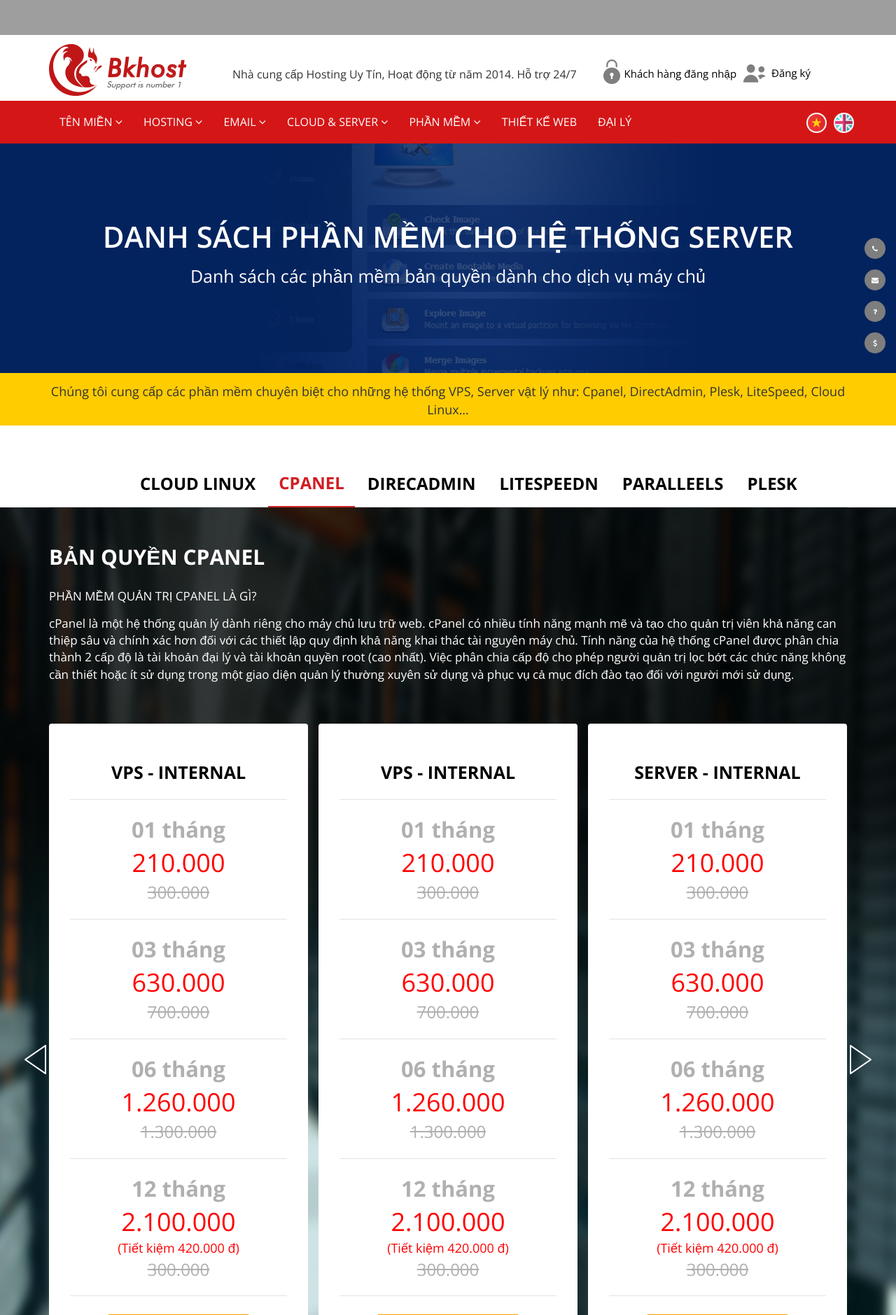
After one commit to thangnv27/bkhost_html, a PHP site: page /phan-mem-webserver.php in a window 1280 px wide. The commit adds this page. Shown: the top 1879 px of the page at 70% size. Run offline with PHP 8.4, Linux system fonts and the light colour scheme; data that the repository does not hold is empty; some libraries are stand-ins or nearby versions; grey boxes are pictures that could not be loaded.

Commit message:
File Phan Mem Webserver

```diff
--- /dev/null
+++ b/phan-mem-webserver.php
@@ -0,0 +1,181 @@
+<?php include("header.php"); ?>
+<div class="layer-old-7">
+  <div class="slide-phan-mem-webserver text-center">
+    <div class="container">
+      <h1 class="text-slide-1">DANH SÁCH PHẦN MỀM CHO HỆ THỐNG SERVER</h1>
+      <h2 class="text-slide-2">
+        Danh sách các phần mềm bản quyền dành cho dịch vụ máy chủ
+      </h2>
+    </div>
+  </div>
+  <div class="text-slide-3">
+    <div class="container">
+      <p>
+        Chúng tôi cung cấp các phần mềm chuyên biệt cho những hệ thống VPS, Server vật lý như: Cpanel, DirectAdmin, Plesk, LiteSpeed, Cloud Linux...
+      </p>
+    </div>
+  </div>
+  <div class="nav-hosting">
+    <div class="container">
+      <ul class="nav nav-tabs">
+        <li>
+          <a data-toggle="tab" href="#tab1">
+            Cloud Linux
+          </a>
+        </li>
+        <li class="active">
+          <a data-toggle="tab" href="#tab2">
+            cpanel
+          </a>
+        </li>
+        <li>
+          <a data-toggle="tab" href="#tab3">
+            Direcadmin
+          </a>
+        </li>
+        <li>
+          <a data-toggle="tab" href="#tab4">
+            Litespeedn
+          </a>
+        </li>
+        <li>
+          <a data-toggle="tab" href="#tab5">
+            Paralleels
+          </a>
+        </li>
+        <li>
+          <a data-toggle="tab" href="#tab6">
+            Plesk
+          </a>
+        </li>
+      </ul>
+    </div>
+  </div>
+  <div class="tab-hosting">
+    <div class="container">
+      <div class="tab-content">
+        <div id="tab2" class="tab-pane fade in active">
+          <div class="text-1 text-left">
+            Bản quyền Cpanel
+          </div>
+          <div class="text-2 text-left">
+            Phần mềm quản trị cPanel là gì?
+          </div>
+          <div class="text-3 text-left">
+            cPanel là một hệ thống quản lý dành riêng cho máy chủ lưu trữ web. cPanel có nhiều tính năng mạnh mẽ và tạo cho quản trị viên khả năng can thiệp sâu và chính xác hơn đối với các thiết lập quy định khả năng khai thác tài nguyên máy chủ. Tính năng của hệ thống cPanel được phân chia thành 2 cấp độ là tài khoản đại lý và tài khoản quyền root (cao nhất). Việc phân chia cấp độ cho phép người quản trị lọc bớt các chức năng không cần thiết hoặc ít sử dụng trong một giao diện quản lý thường xuyên sử dụng và phục vụ cả mục đích đào tạo đối với người mới sử dụng.
+          </div>
+          <div class="hosting-company">
+            <div class="owl-carousel">
+                <div class="content-web-hosting">
+                    <div class="block">
+                      <div class="text-1">
+                        VPS - Internal
+                      </div>
+                    </div>
+                    <div class="block">
+                      <div class="text-2">01 tháng</div>
+                      <div class="text-3">210.000</div>
+                      <div class="text-4"><strike>300.000</strike></div>
+                    </div>
+                    <div class="block">
+                      <div class="text-2">03 tháng</div>
+                      <div class="text-3">630.000</div>
+                      <div class="text-4"><strike>700.000</strike></div>
+                    </div>
+                    <div class="block">
+                      <div class="text-2">06 tháng</div>
+                      <div class="text-3">1.260.000</div>
+                      <div class="text-4"><strike>1.300.000</strike></div>
+                    </div>
+                    <div class="block">
+                      <div class="text-2">12 tháng</div>
+                      <div class="text-3">2.100.000</div>
+                      <div class="text-3-1">(Tiết kiệm 420.000 đ)</div>
+                      <div class="text-4"><strike>300.000</strike></div>
+                    </div>
+                    <a href="#" class="btn-register-hosting">
+                        Đăng ký ngay
+                    </a>
+                </div>
+                <div class="content-web-hosting">
+                    <div class="block">
+                      <div class="text-1">
+                        VPS - Internal
+                      </div>
+                    </div>
+                    <div class="block">
+                      <div class="text-2">01 tháng</div>
+                      <div class="text-3">210.000</div>
+                      <div class="text-4"><strike>300.000</strike></div>
+                    </div>
+                    <div class="block">
+                      <div class="text-2">03 tháng</div>
+                      <div class="text-3">630.000</div>
+                      <div class="text-4"><strike>700.000</strike></div>
+                    </div>
+                    <div class="block">
+                      <div class="text-2">06 tháng</div>
+                      <div class="text-3">1.260.000</div>
+                      <div class="text-4"><strike>1.300.000</strike></div>
+                    </div>
+                    <div class="block">
+                      <div class="text-2">12 tháng</div>
+                      <div class="text-3">2.100.000</div>
+                      <div class="text-3-1">(Tiết kiệm 420.000 đ)</div>
+                      <div class="text-4"><strike>300.000</strike></div>
+                    </div>
+                    <a href="#" class="btn-register-hosting">
+                        Đăng ký ngay
+                    </a>
+                </div>
+                <div class="content-web-hosting">
+                    <div class="block">
+                      <div class="text-1">
+                        Server - Internal
+                      </div>
+                    </div>
+                    <div class="block">
+                      <div class="text-2">01 tháng</div>
+                      <div class="text-3">210.000</div>
+                      <div class="text-4"><strike>300.000</strike></div>
+                    </div>
+                    <div class="block">
+                      <div class="text-2">03 tháng</div>
+                      <div class="text-3">630.000</div>
+                      <div class="text-4"><strike>700.000</strike></div>
+                    </div>
+                    <div class="block">
+                      <div class="text-2">06 tháng</div>
+                      <div class="text-3">1.260.000</div>
+                      <div class="text-4"><strike>1.300.000</strike></div>
+                    </div>
+                    <div class="block">
+                      <div class="text-2">12 tháng</div>
+                      <div class="text-3">2.100.000</div>
+                      <div class="text-3-1">(Tiết kiệm 420.000 đ)</div>
+                      <div class="text-4"><strike>300.000</strike></div>
+                    </div>
+                    <a href="#" class="btn-register-hosting">
+                        Đăng ký ngay
+                    </a>
+                </div>
+            </div>
+          </div>
+        </div>
+      </div>
+    </div>
+  </div>
+  <div class="register-service text-center">
+      <div class="container">
+          <p class="text-register-service">
+              Đăng ký <span>dịch vụ khác</span> kèm theo Cloud VPS của bạn?
+          </p>
+          <div class="button-register-service">
+              <a href="javascript:void(0)">
+                  <img class="screenshot-2" src="images/btn-register-now.png">
+              </a>
+          </div>
+      </div>
+  </div>
+</div>
+<?php include("footer.php"); ?>
--- a/style2.css
+++ b/style2.css
@@ -34,12 +34,23 @@
     background-size: 100% 100%;
 }
 
-.layer-old-5 .text-slide-3, .layer-old-6 .text-slide-3 {
+.layer-old-7 .slide-phan-mem-webserver {
+    background: url("images/slide-phan-mem-webserver.png");
+    background-repeat: no-repeat;
+    background-size: 100% 100%;
+}
+
+.layer-old-5 .text-slide-3, .layer-old-6 .text-slide-3,
+  .layer-old-7 .text-slide-3 {
   background: #ffcc00;
 }
 
 .layer-old-6 .text-slide-3 {
   margin-bottom: 59px;
+}
+
+.layer-old-7 .text-slide-3 {
+  margin-bottom: 65px;
 }
 
 body .slide-hosting-ca-nhan {
@@ -253,7 +264,12 @@
   padding-left: 28%;
 }
 
-.layer-old-2 .nav-hosting ul li a, .layer-old-6 .nav-hosting ul li a {
+.layer-old-7 .nav-hosting ul {
+  padding-left: 10%;
+}
+
+.layer-old-2 .nav-hosting ul li a, .layer-old-6 .nav-hosting ul li a,
+  .layer-old-7 .nav-hosting ul li a {
   font-size: 2.4em;
   font-weight: bold;
   text-transform: uppercase;
@@ -704,3 +720,93 @@
   font-weight: bold;
   color: #ff0000;
 }
+
+.layer-old-7 .tab-hosting {
+  background: url(images/bg-tab-phan-mem-webserver.png);
+  background-repeat: no-repeat;
+  background-size: 100% 100%;
+  padding-bottom: 121px;
+}
+
+.layer-old-7 .tab-hosting #tab2 .text-1 {
+  font-size: 3em;
+  font-weight: bold;
+  text-transform: uppercase;
+  color: #fff;
+  margin-bottom: 23px;
+}
+
+.layer-old-7 .tab-hosting #tab2 .text-2 {
+  font-size: 1.7em;
+  font-weight: normal;
+  text-transform: uppercase;
+  color: #fff;
+  margin-bottom: 14px;
+}
+
+.layer-old-7 .tab-hosting #tab2 .text-3 {
+  font-size: 1.7em;
+  font-weight: 300;
+  color: #fff;
+  margin-bottom: 58px;
+}
+
+.layer-old-7 .tab-hosting #tab2 .hosting-company {
+  background: none;
+  padding-top: 0;
+}
+
+.layer-old-7 .tab-hosting #tab2 .hosting-company .content-web-hosting {
+  padding-left: 30px;
+  padding-right: 30px;
+  padding-bottom: 22px;
+}
+
+.layer-old-7 .tab-hosting #tab2 .hosting-company .content-web-hosting a {
+  margin-top: 26px;
+}
+
+.layer-old-7 .tab-hosting #tab2 .hosting-company .block {
+  border-bottom: 1px solid #e3e3e3;
+  padding: 20px 0;
+}
+
+.layer-old-7 .tab-hosting #tab2 .hosting-company .block .text-1 {
+  font-size: 2.5em;
+  font-weight: bold;
+  text-transform: uppercase;
+  color: #000;
+  margin: 0;
+}
+
+.layer-old-7 .tab-hosting #tab2 .hosting-company .block .text-2 {
+  font-size: 3.1em;
+  font-weight: bold;
+  text-transform: none;
+  color: #b0b0b0;
+  margin: 0;
+}
+
+.layer-old-7 .tab-hosting #tab2 .hosting-company .block .text-3 {
+  font-size: 3.6em;
+  font-weight: 300;
+  text-transform: none;
+  color: #ff0000;
+  margin: 0;
+}
+
+.layer-old-7 .tab-hosting #tab2 .hosting-company .block .text-3-1 {
+  font-size: 1.8em;
+  font-weight: 300;
+  text-transform: none;
+  color: #ff0000;
+  margin: 0;
+}
+
+.layer-old-7 .tab-hosting #tab2 .hosting-company .block .text-4 {
+  font-size: 2.4em;
+  font-weight: 100;
+  text-transform: none;
+  color: #b0b0b0;
+  margin: 0;
+}
```
Also changed, not shown: images/bg-tab-phan-mem-webserver.png (added), images/slide-phan-mem-webserver.png (added).
